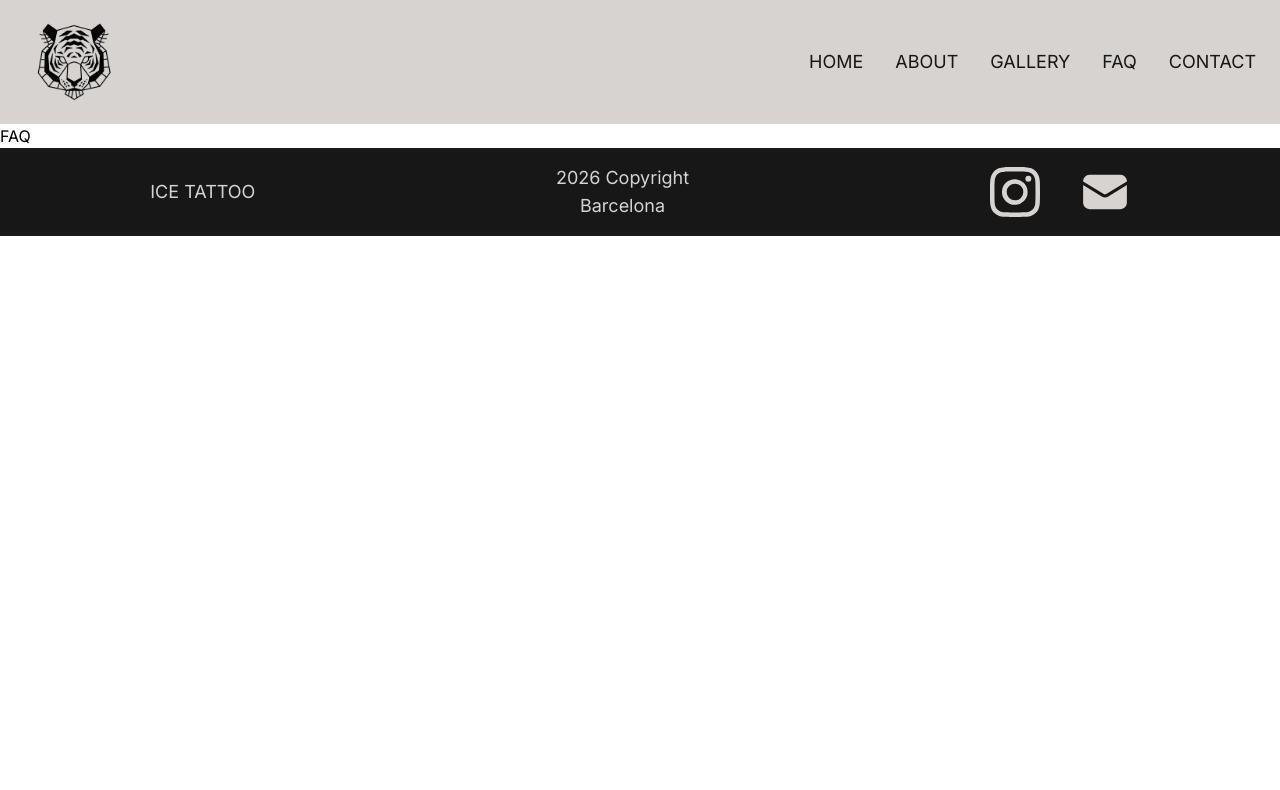
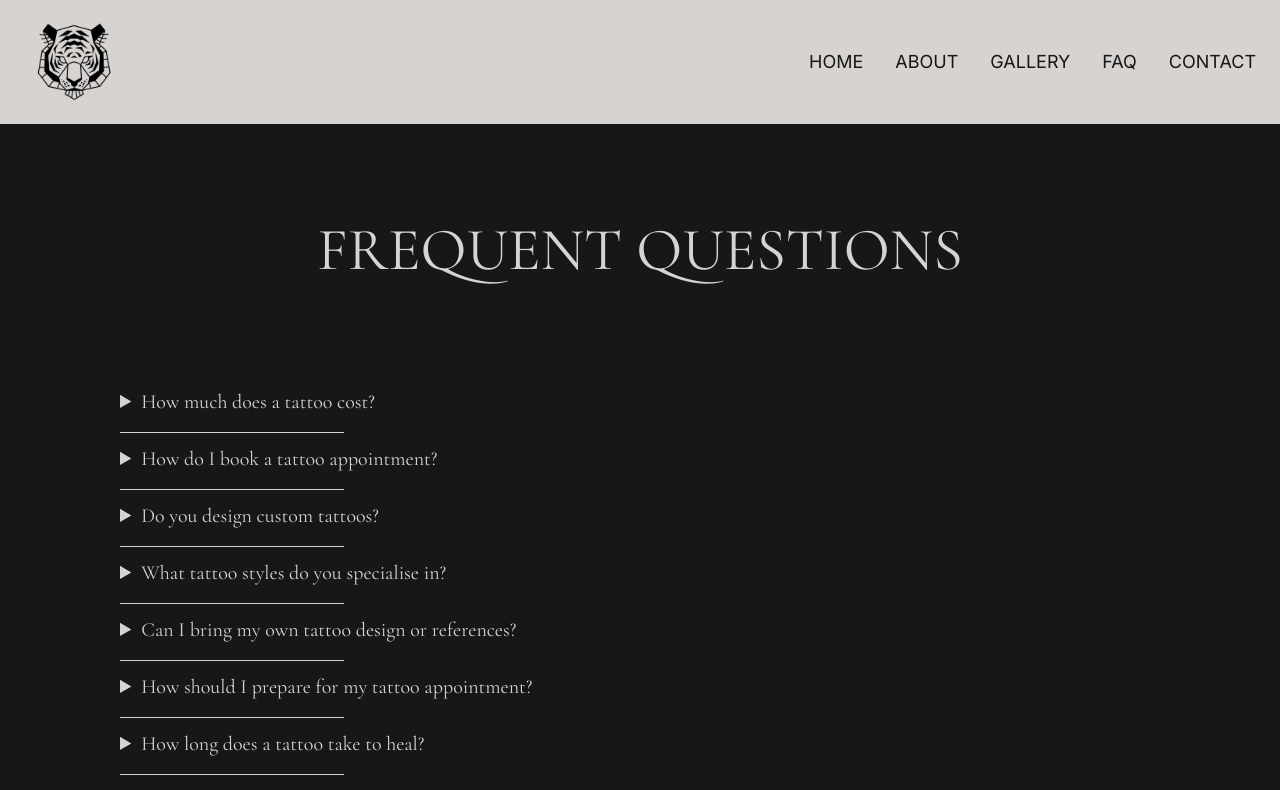
Before and after one commit to anaisp91/ice-tattoo, a React (Vite) app: page /faq in a window 1280 px wide. Shown: the top 790 px of the page. Built offline with nearby package versions, Linux system fonts and the light colour scheme.

Commit message:
:Faq page maquetada

```diff
--- a/src/components/Home/FaqItem.jsx
+++ b/src/components/Home/FaqItem.jsx
@@ -1,6 +1,7 @@
 export const FaqItem = ({ question, answer }) => {
   return (
-    <details className="px-10 pb-6">
+    <>
+      <details className="px-10 py-3">
         <summary
           className="text-stone-300 text-xl"
           style={{ fontFamily: "var(--font-heading)" }}
@@ -14,5 +15,7 @@ export const FaqItem = ({ question, answer }) => {
           {answer}
         </p>
       </details>
+      <div className="w-56 h-px bg-stone-300 ml-10 mt-1 "></div>
+    </>
   );
 };
--- a/src/data/FaqData.js
+++ b/src/data/FaqData.js
@@ -7,12 +7,12 @@ export const faqData = [
   {
     question: "How do I book a tattoo appointment?",
     answer:
-      "To book an appointment, send me your tattoo idea, preferred placement, approximate size and any references or inspiration you have. I'll review the details and get back to you with the next steps.",
+      "You can get in touch with me through Instagram, email or the contact form on this website. Tell me about your idea, including the size and placement, and send me any references that can help me understand what you have in mind. From there, we can discuss the design and I’ll let you know if anything needs to be adjusted to make sure the tattoo works well and holds up over time.",
   },
   {
     question: "Do you design custom tattoos?",
     answer:
-      "Yes. I create custom tattoo designs based on each client's ideas, references and preferred style. We can discuss your concept and adapt the design to suit the placement and size of your tattoo.",
+      "Almost all of my tattoos are custom designs. Some clients give me complete creative freedom and use my previous work as a reference, while others come with a very specific idea in mind. Either way, I always adapt the design so the final tattoo feels personal and unique to you. I’ll send you the design a few days before your appointment so we can make sure it feels right for you. If anything needs to be adjusted, we can work on it together before the tattooing session.",
   },
   {
     question: "What tattoo styles do you specialise in?",
@@ -39,4 +39,9 @@ export const faqData = [
     answer:
       "Yes. I am a tattoo artist based in Barcelona, specialising in Traditional and Fine Line tattooing. Contact me with your idea and I'll provide the information you need to book a session.",
   },
+  {
+    question: "How should I take care of my new tattoo?",
+    answer:
+      "Aftercare depends on the type of tattoo. For Fine Line tattoos, I usually recommend gently washing the tattoo three times a day with water and soap, then gently drying it with paper towel and applying a small amount of tattoo healing cream for around a week. During the first night, keep it covered to prevent it from sticking to your bedding. For Traditional tattoos, I prefer a short dry-healing period. For the first two days, wash and gently dry the tattoo with paper towel three times a day without applying cream. During the first night, keep it covered to protect it from your bedding. After the first two days, start applying a small amount of healing cream after each wash to keep the skin moisturised while it heals. sI’ll always give you specific aftercare instructions depending on your tattoo.",
+  },
 ];
--- a/src/layouts/MainLayout.jsx
+++ b/src/layouts/MainLayout.jsx
@@ -4,11 +4,13 @@ import { Header, Footer } from "../components";
 export const MainLayout = () => {
   return (
     <>
-      <Header />
-      <main>
-        <Outlet />
-      </main>
-      <Footer />
+      <div className="min-h-screen flex flex-col">
+        <Header />
+        <main className="flex-1 flex flex-col">
+          <Outlet />
+        </main>
+        <Footer />
+      </div>
     </>
   );
 };
--- a/src/pages/Faq.jsx
+++ b/src/pages/Faq.jsx
@@ -1,7 +1,23 @@
+import { FaqItem } from "../components";
+import { faqData } from "../data/FaqData";
 export const Faq = () => {
   return (
-    <div>
-      <h2>FAQ</h2>
-    </div>
+    <section className="py-10 bg-neutral-900 flex-1">
+      <h2
+        className="text-center text-3xl uppercase text-stone-300 md:text-5xl md:py-14 lg:text-6xl"
+        style={{ fontFamily: "var(--font-heading)" }}
+      >
+        Frequent Questions
+      </h2>
+      <div className="py-10 md:px-10 lg:px-20">
+        {faqData.map((item) => (
+          <FaqItem
+            key={item.question}
+            question={item.question}
+            answer={item.answer}
+          />
+        ))}
+      </div>
+    </section>
   );
 };
```
Lines whose indentation alone changed are shown as unchanged.
